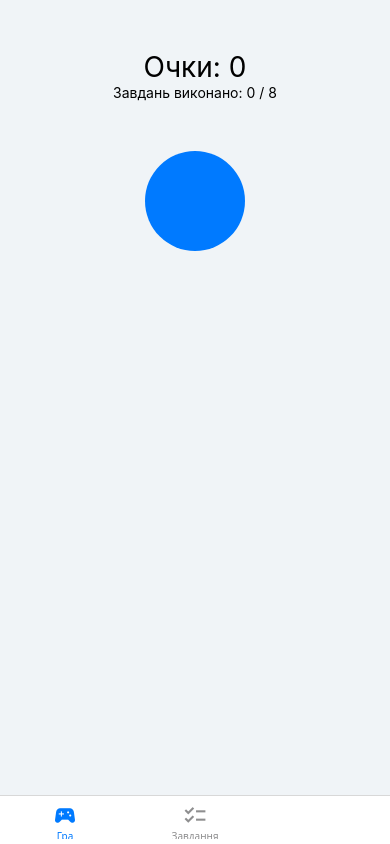
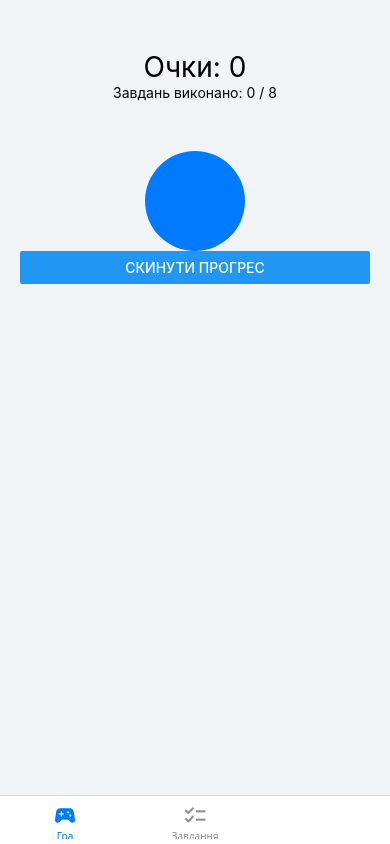
Before and after one commit to qwhuxs/MobileLabs32025, a React Native app: screen / in a window 390 px wide. Built offline with nearby package versions, Linux system fonts and the light colour scheme.

Commit message:
Восьмий комміт

```diff
--- a/App.js
+++ b/App.js
@@ -19,6 +19,8 @@ import {
   StyleSheet,
   Animated,
   Vibration,
+  Button,
+  Alert,
 } from 'react-native';
 import MaterialIcons from 'react-native-vector-icons/MaterialIcons';
 
@@ -113,6 +115,32 @@ function GameScreen() {
 
   const combinedScale = Animated.multiply(pinchScale, pulse);
 
+  const handleReset = () => {
+    Alert.alert(
+      'Скинути прогрес',
+      'Ти впевнена, що хочеш скинути всі результати?',
+      [
+        { text: 'Скасувати', style: 'cancel' },
+        {
+          text: 'Так',
+          onPress: () => {
+            setScore(0);
+            setTasks({
+              clicks10: 0,
+              doubleClicks5: 0,
+              longPress: false,
+              drag: false,
+              swipeRight: false,
+              swipeLeft: false,
+              pinch: false,
+              score100: false,
+            });
+          },
+        },
+      ]
+    );
+  };
+
   return (
     <FlingGestureHandler
       direction={Directions.RIGHT}
@@ -156,6 +184,8 @@ function GameScreen() {
               </TapGestureHandler>
             </TapGestureHandler>
           </LongPressGestureHandler>
+
+          <Button title="Скинути прогрес" onPress={handleReset} />
         </View>
       </FlingGestureHandler>
     </FlingGestureHandler>
```
